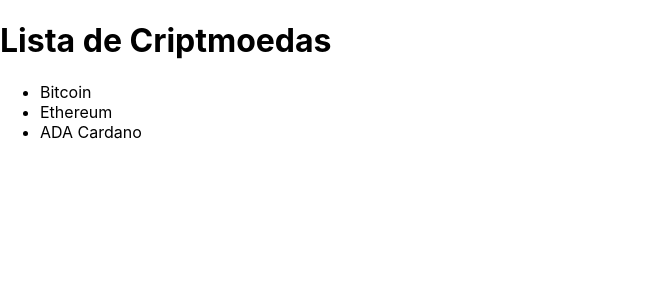
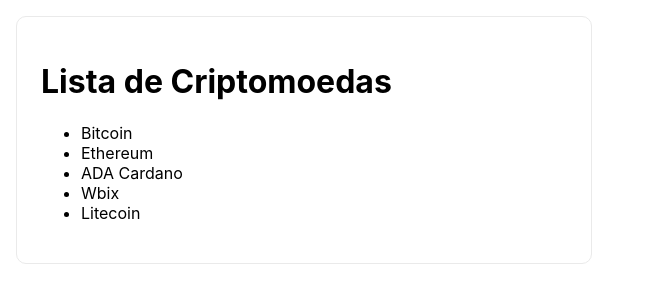
Before and after one commit to brfat/live-next, a Next.js app: page /coins in a window 1280 px wide. Shown: the top 302 px of the page, without its empty margins (0-653 px from the left). Built offline with nearby package versions, Linux system fonts and the light colour scheme.

Commit message:
add new list coins

```diff
--- a/pages/coins.js
+++ b/pages/coins.js
@@ -1,11 +1,15 @@
+import styles from '../styles/Home.module.css'
+
 const coins = () => {
     return (
-        <div className="styles.card">
-            <h1>Lista de Criptmoedas</h1>
+        <div className={styles.card}>
+            <h1>Lista de Criptomoedas</h1>
             <ul>
                 <li>Bitcoin</li>
                 <li>Ethereum</li>
                 <li>ADA Cardano</li>
+                <li>Wbix</li>
+                <li>Litecoin</li>
             </ul>
         </div>
     )
```
